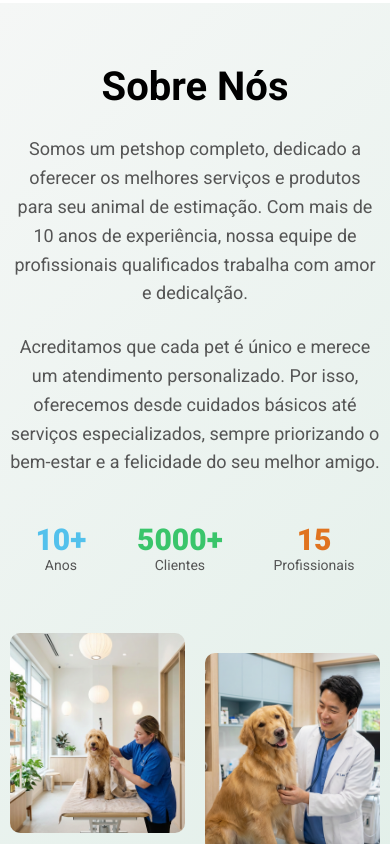
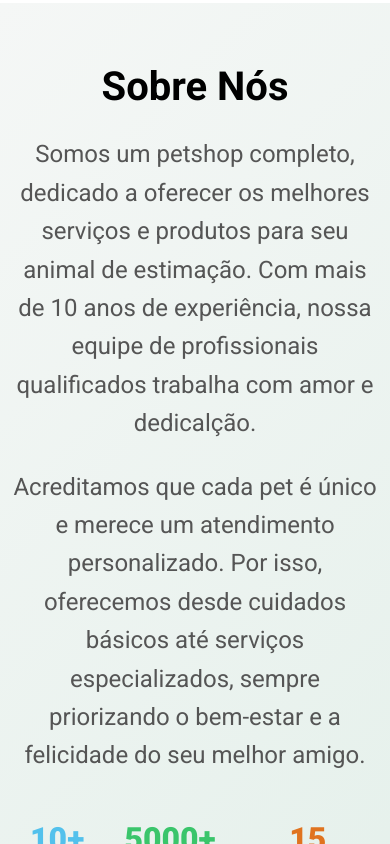
Before and after one commit to ClewertonRodrigues/petshop-dev, a React (Vite) app: page / in a window 390 px wide. Shown: the part 3140-3984 px from the top of the page. Built offline with nearby package versions, Linux system fonts and the light colour scheme.

Commit message:
feat: melhora a responsividade da seção about

```diff
--- a/src/styles.module.scss
+++ b/src/styles.module.scss
@@ -403,6 +403,28 @@ footer{
     margin-top: 12px;
   }
 
+
+  .contentAbout{
+    .boxContentAbout{
+      p{
+        font-size: 24px;
+      }
+
+      .boxInfosAbout{
+        article{
+          strong{
+            font-size: 32px;
+          }
+
+          span{
+            font-size: 18px;
+          }
+        }
+      }
+    }
+  }
+
+
   .boxTestimonials, .boxCardsContact{
     flex-direction: column;
   }
```
